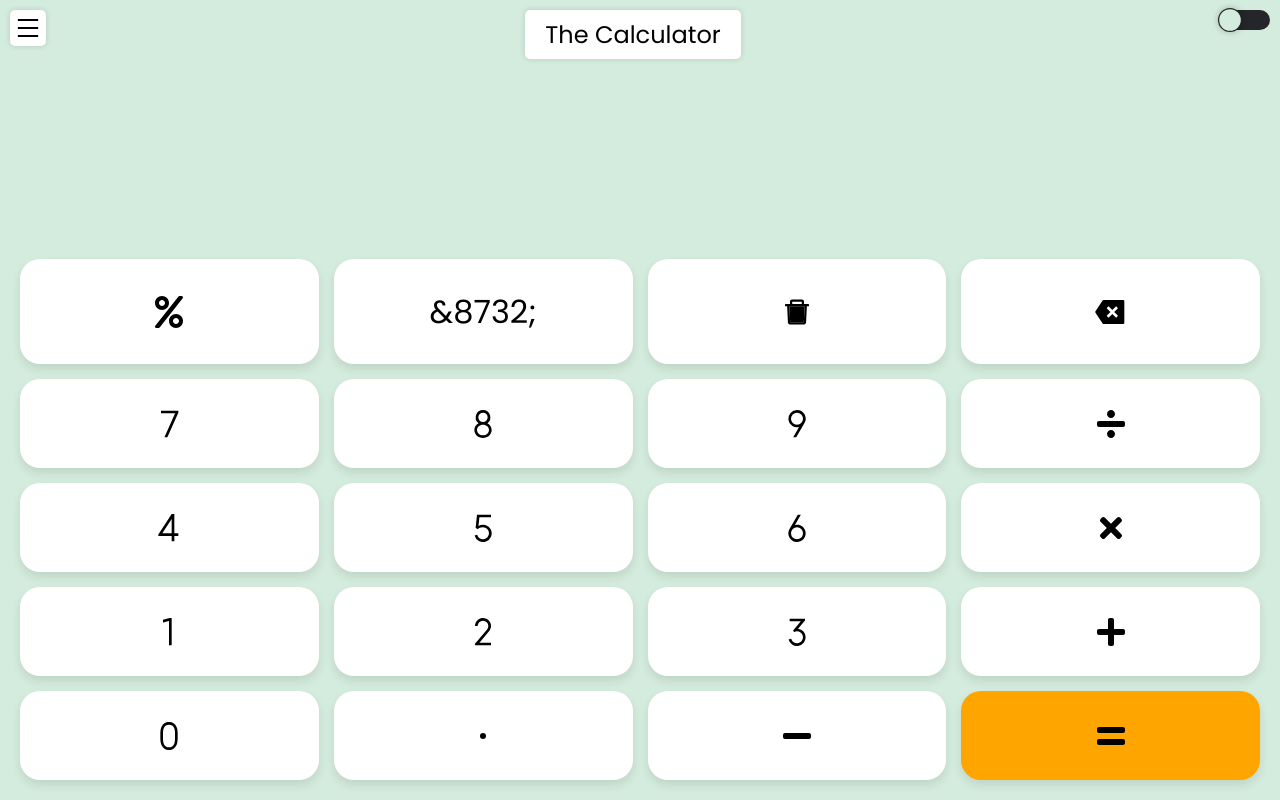
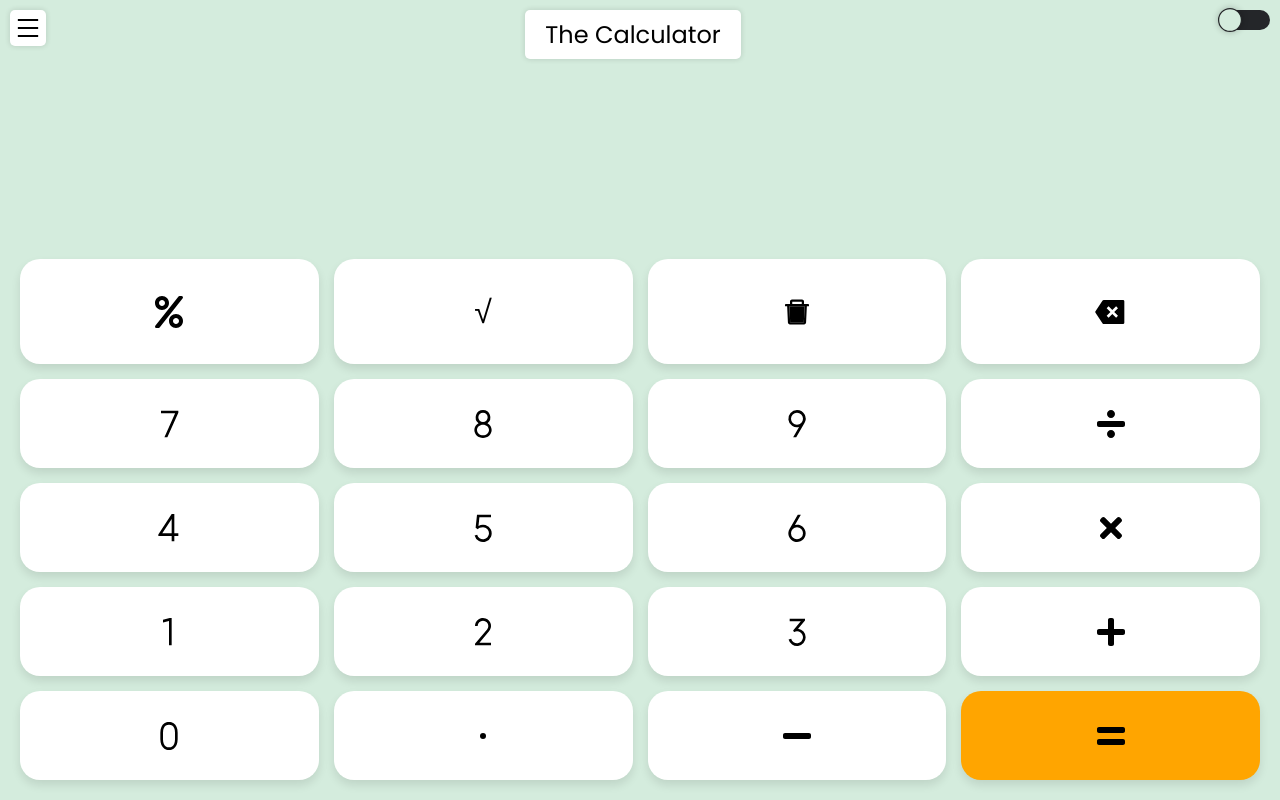
Before and after one commit to Abhishekkumar2021/Windows_Calculator_Clone, a React (Create React App) app: page /standard in a window 1280 px wide. Built offline with nearby package versions, Linux system fonts and the light colour scheme; the HTML template or start-up script is replaced by a standard one.

Commit message:
Update Standard.js

```diff
--- a/src/components/Standard.js
+++ b/src/components/Standard.js
@@ -31,7 +31,7 @@ import {
 const keys = {
 	modulo: <FaPercent className='icon' />,
 	root: (
-		<p className="icon">&8732;</p>
+		<p className="icon">&radic;</p>
 
 
 
```
